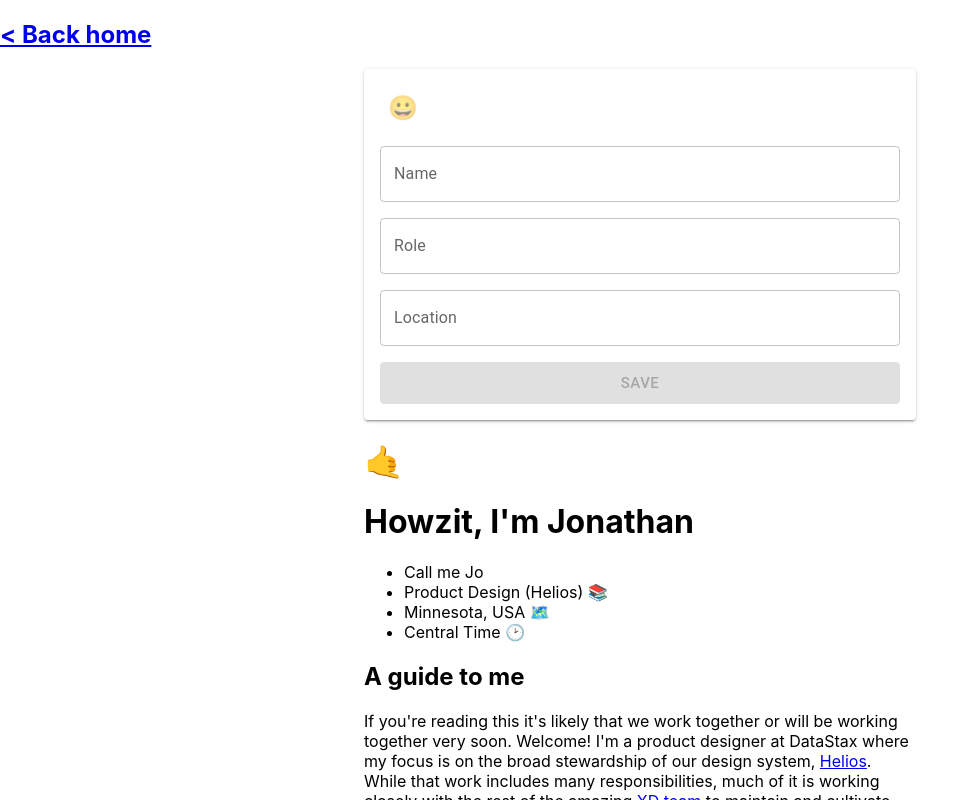
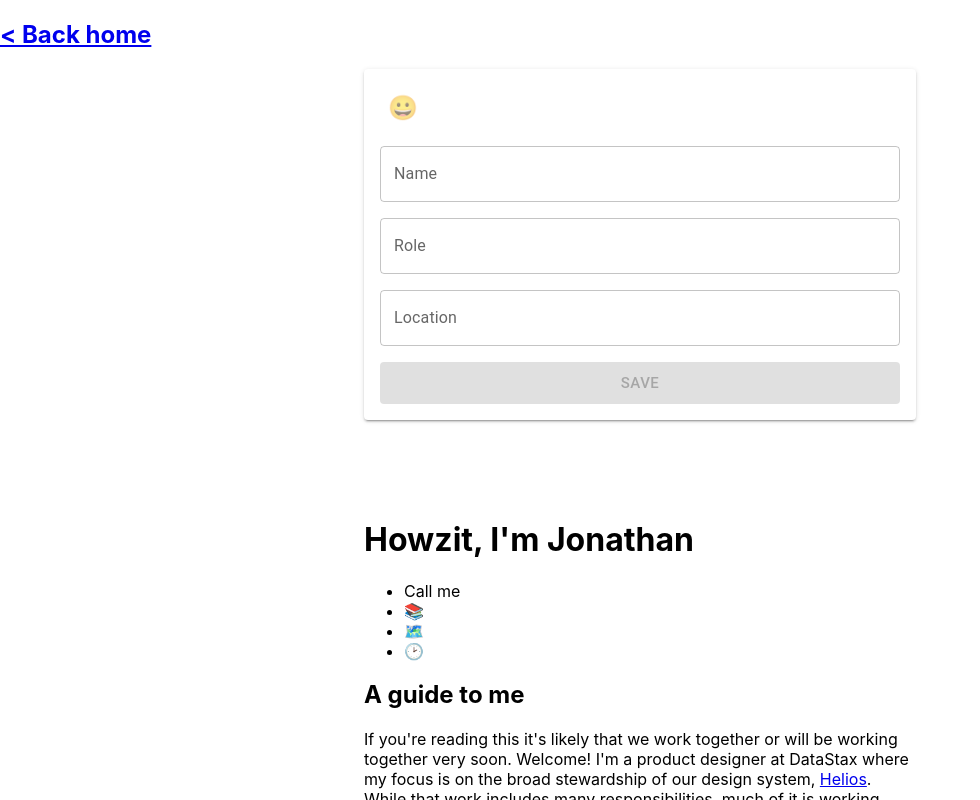
Before and after one commit to djsauble/vercel-example, a Next.js app: page /guides/jonathan in a window 1280 px wide. Shown: the top 800 px of the page, without its empty margins (0-980 px from the left). Built offline with nearby package versions, Linux system fonts and the light colour scheme; no server answers.

Commit message:
Add toml file

```diff
--- a/pages/guides/jonathan.js
+++ b/pages/guides/jonathan.js
@@ -7,11 +7,11 @@ import api from "../../utils/api";
 
 function App() {
   const [jo, setJo] = useState({
-  emoji: "🤙",
-  name: "Jo",
-  location: "Minnesota, USA",
-  role: "Product Design (Helios)",
-  time: "Central Time",
+  emoji: "",
+  name: "",
+  location: "",
+  role: "",
+  time: "",
   });
 
   // documentId is the id of the user data in the collection
@@ -29,8 +29,8 @@ function App() {
     <UserInfo user={jo} setUser={setJo}/>
 
       <header>
-      <h1>{jo.emoji}</h1>
-        <h1>Howzit, I'm Jonathan</h1>
+      <p style={{ fontSize: 100 }}>{jo.emoji}</p>
+      <h1>Howzit, I'm Jonathan</h1>
         <ul>
           <li>Call me {jo.name}</li>
           <li>{jo.role} 📚</li>
```
